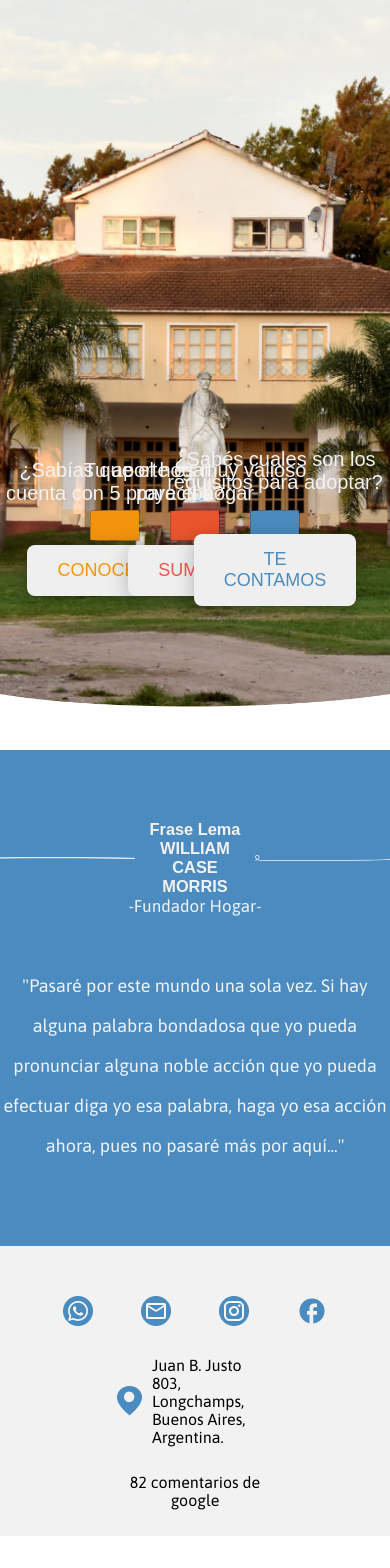
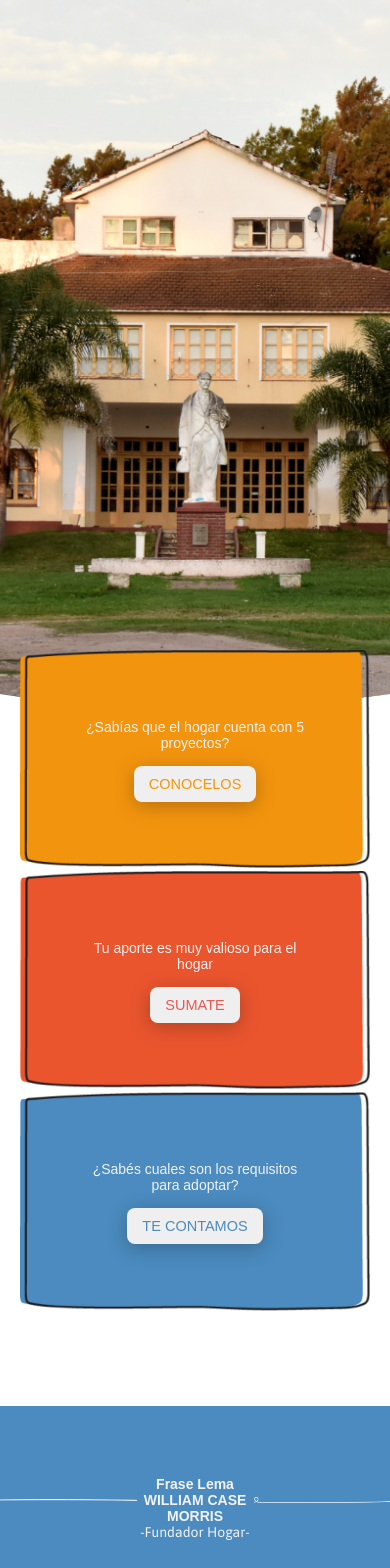
Before and after one commit to melmln/hogar-el-alba, a React (Create React App) app: page / in a window 390 px wide. Shown: the top 1568 px of the page. Before the commit the page ends 1536 px from the top, so only its background shows below. Built offline with nearby package versions, Linux system fonts and the light colour scheme; a web font is replaced by a local one.

Commit message:
Responsive design Home

```diff
--- a/src/pages/Home/Home.css
+++ b/src/pages/Home/Home.css
@@ -107,7 +107,7 @@
 
 .quote-line-container {
     display: flex;
-    justify-content: center;
+    justify-content: space-between;
     align-items: center;
     width: 100%;
     gap: 10px;
@@ -121,7 +121,7 @@
 }
 
 .line, .line-loop {
-   min-width: 30%;
+   max-width: 35%;
 }
 
 .fundador-hogar {
@@ -139,8 +139,140 @@
 
 /* Media queries */
 
-@media screen and (max-width: 1225px) {
+
+@media screen and (max-width: 1230px) {
     .home-cards-container {
         top: 510px;
     }
+
+    .home-card-content {
+        gap: 15px;
+    }
+
+    .home-card-content p {
+        font-size: 14px;
+        color: var(--white);
+        width: 230px;
+    }
+
+    .home-card-btn {
+        padding: 10px 15px;
+        font-size: 14.5px;
+        border-radius: 8px;
+    }
+
+    /* W.C.M quote */
+    .quote-container {
+        padding-top: 57px;
+        padding-bottom: 38px;
+    }
+
+    .quote-line-container {
+        display: flex;
+        justify-content: space-between;
+        width: 100%;
+        gap: 18px;
+        font-size: 16px;
+    }
+
+    .quote-line-container h3 {
+        font-size: 16px;
+    }
+
+
+    .fundador-hogar {
+        font-size: 17px;
+    }
+
+    .quote-william-morris {
+        margin-top: 30px;
+        font-size: 16px;
+        line-height: 18px;
+        max-width: 450px;
+    }
 }
+
+
+
+@media screen and (max-width: 980px) {
+
+/* Cards */
+
+.home-cards-container {
+     flex-direction: column;
+     padding-bottom: 80px;
+     padding-top: 0;
+     height: fit-content;
+     margin-top: 100px;
+}
+
+/* W.C.M quote */
+.quote-container {
+    padding-top: 70px;
+    padding-bottom: 80px;
+    margin-top: 47.3rem;
+}
+
+}
+
+
+@media screen and (max-width: 520px) {
+
+    /* Cards */
+
+    .home-cards-container {
+         padding: 0 20px;
+         margin-top: 140px;
+         gap: 0;
+
+    }
+
+    /* W.C.M quote */
+    .quote-container {
+        margin-top: 41rem;
+    }
+
+    .quote-line-container {
+        display: flex;
+        justify-content: space-between;
+        width: 100%;
+        gap: 5px;
+        font-size: 14px;
+    }
+
+    .quote-line-container h3 {
+        font-size: 14px;
+    }
+
+    .fundador-hogar {
+        font-size: 14px;
+    }
+
+    .line, .line-loop {
+    }
+
+    .quote-william-morris {
+        margin-top: 30px;
+        font-size: 16px;
+        line-height: 18px;
+        max-width: 450px;
+        padding:  0 35px;
+    }
+    }
+
+@media screen and (max-width: 375px) {
+
+    /* Cards */
+
+    .home-cards-container {
+         padding: 0 35px;
+         margin-top: 170px;
+         gap: 0;
+    }
+
+    /* W.C.M quote */
+    .quote-container {
+        margin-top: 33rem;
+    }
+
+    }
```
